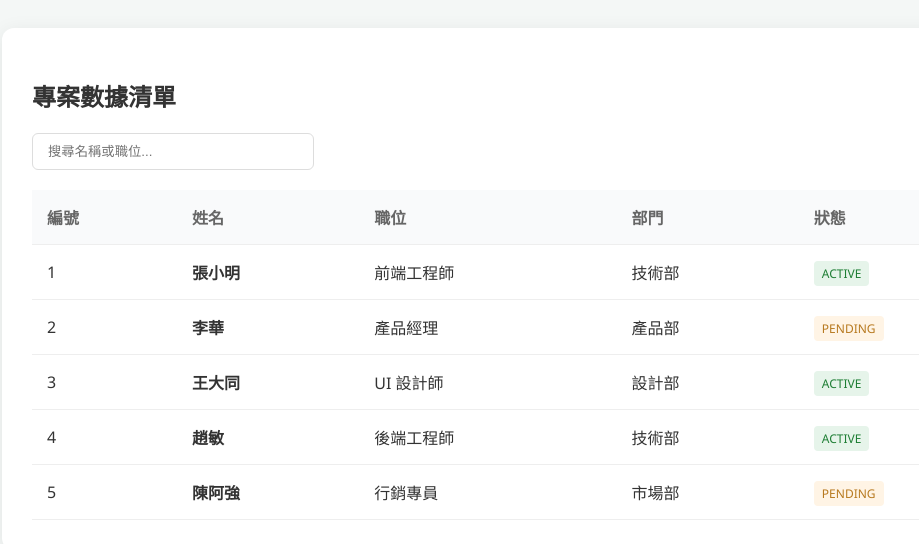
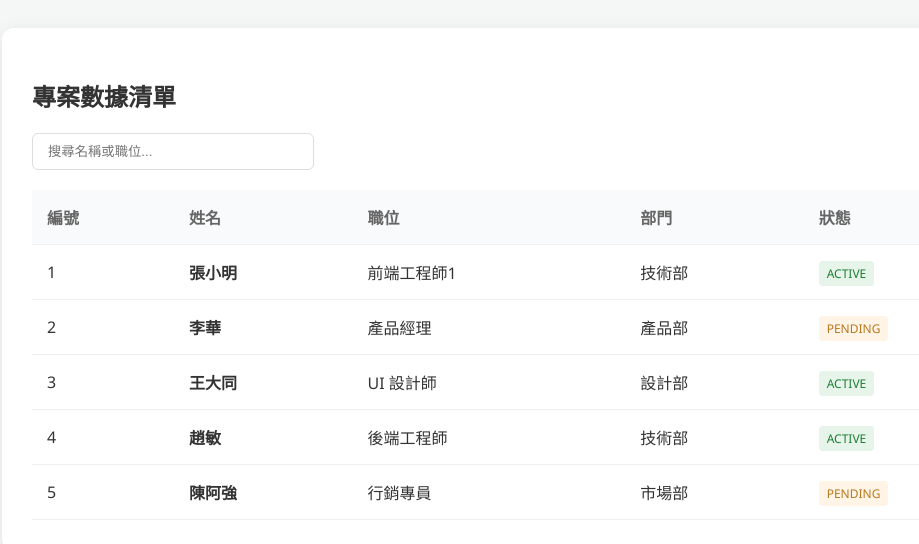
Before and after one commit to myweBuddy/testingWeb, a plain HTML site: page index.html in a window 1280 px wide. Shown: the whole page, without its empty margins (108-1027 px from the left). Drawn offline with Linux system fonts and the light colour scheme.

Commit message:
更新資料

```diff
--- a/script.js
+++ b/script.js
@@ -1,6 +1,6 @@
 // 模擬數據源
 const data = [
-    { id: 1, name: "張小明", role: "前端工程師", dept: "技術部", status: "active" },
+    { id: 1, name: "張小明", role: "前端工程師1", dept: "技術部", status: "active" },
     { id: 2, name: "李華", role: "產品經理", dept: "產品部", status: "pending" },
     { id: 3, name: "王大同", role: "UI 設計師", dept: "設計部", status: "active" },
     { id: 4, name: "趙敏", role: "後端工程師", dept: "技術部", status: "active" },
```
Also changed, not shown: index.html (+1 -0 lines).
